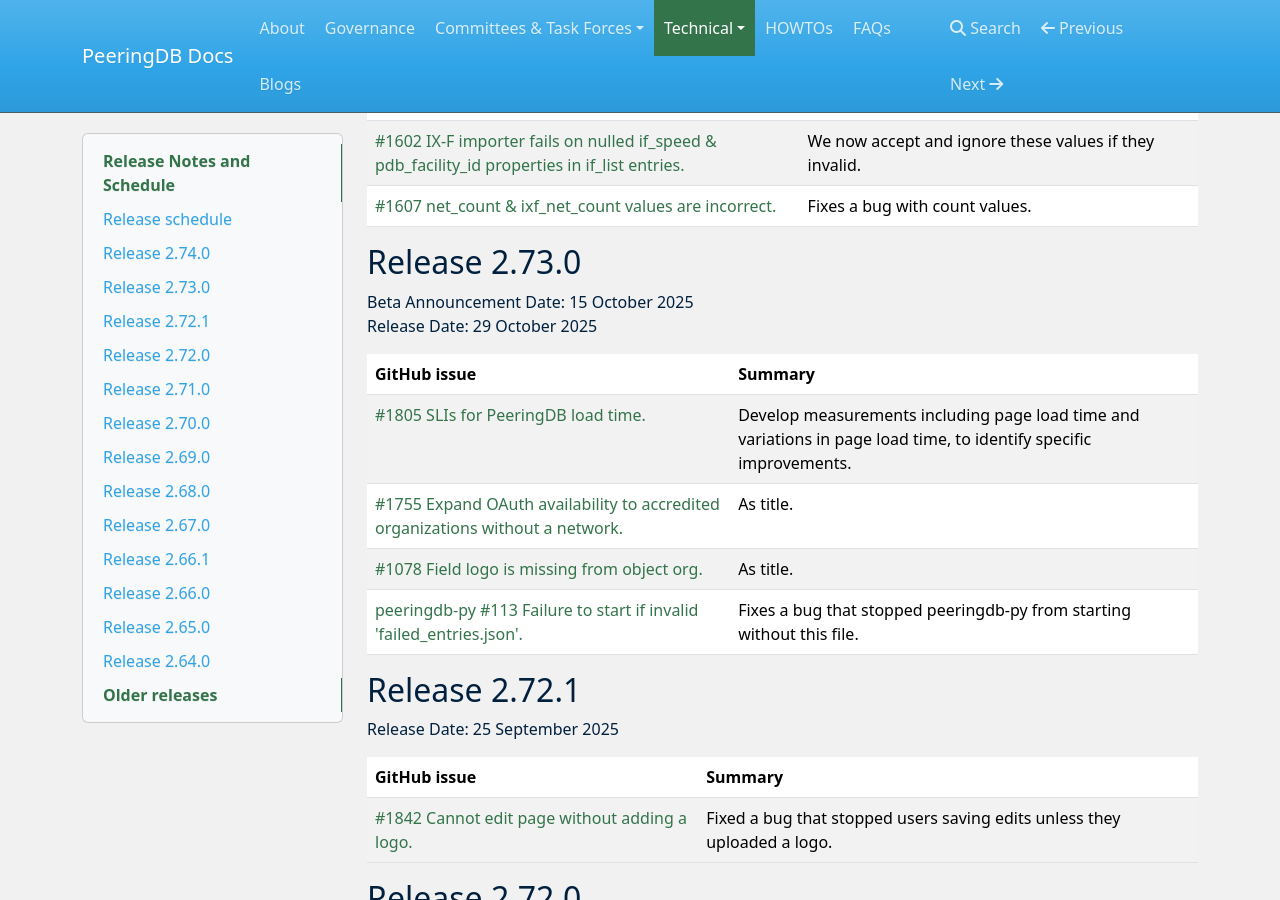
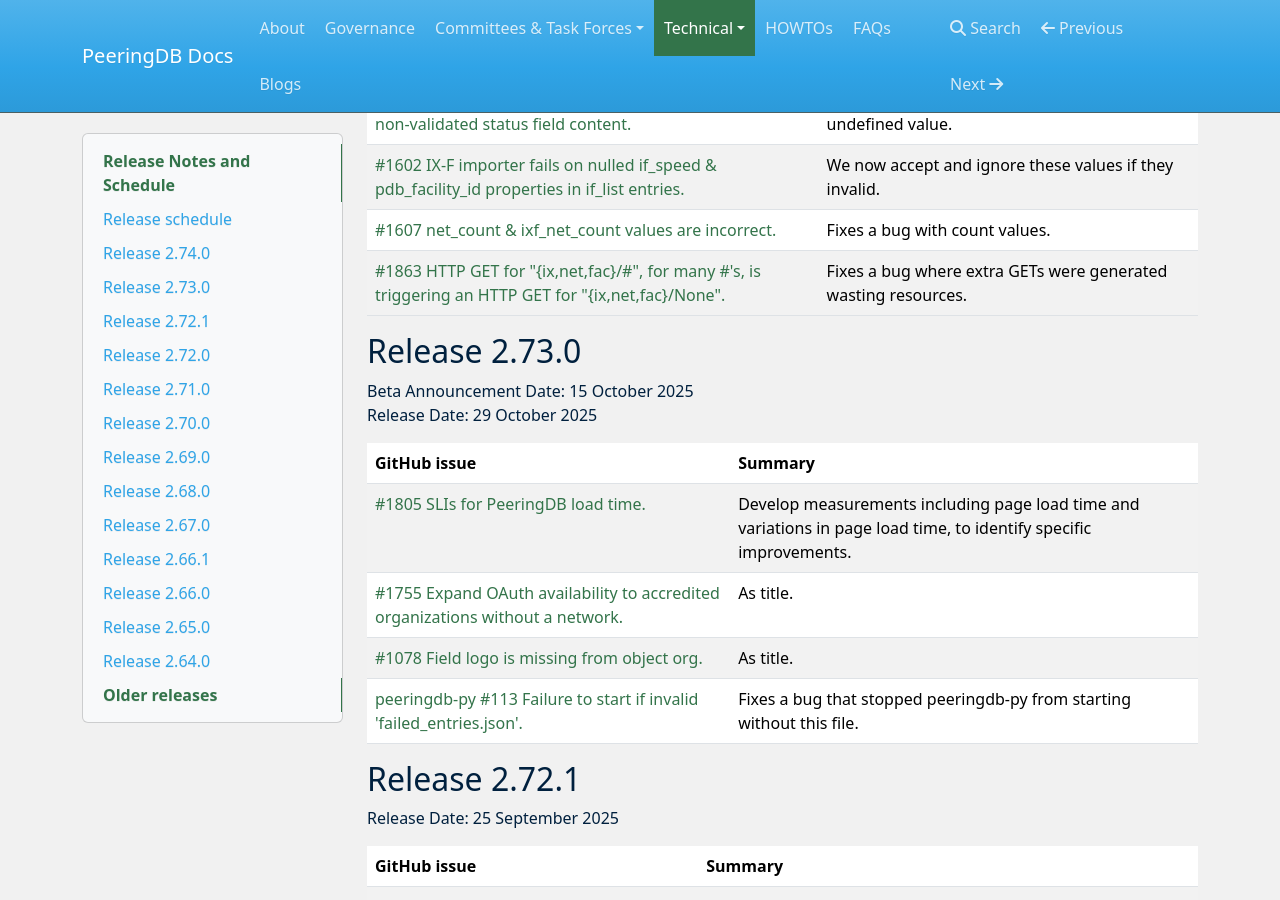
Before and after one commit to peeringdb/docs, an MkDocs documentation site: the page built from docs/release_notes/index.md, in a window 1280 px wide and 900 px high, scrolled down 1120 px. Built offline with MkDocs 1.6.1, drawn with Linux system fonts in a browser that asks for light colours; nearby versions of some CDN libraries.

Commit message:
Update index.md (#397)
#1863 added to November release notes

```diff
--- a/docs/release_notes/index.md
+++ b/docs/release_notes/index.md
@@ -35,6 +35,7 @@
 | [#1562 When updating netixlan entry it seems we accept a non-validated status field content.](https://github.com/peeringdb/peeringdb/issues/1562) | Fixes a bug that allowed a status to be set to an undefined value.|
 | [#1602 IX-F importer fails on nulled if_speed & pdb_facility_id properties in if_list entries.](https://github.com/peeringdb/peeringdb/issues/1602) | We now accept and ignore these values if they invalid.|
 | [#1607 net_count & ixf_net_count values are incorrect.](https://github.com/peeringdb/peeringdb/issues/1607) | Fixes a bug with count values.|
+| [#1863 HTTP GET for "{ix,net,fac}/#", for many #'s, is triggering an HTTP GET for "{ix,net,fac}/None".](https://github.com/peeringdb/peeringdb/issues/1863) | Fixes a bug where extra GETs were generated wasting resources.|
 
 
 ## Release 2.73.0
```
